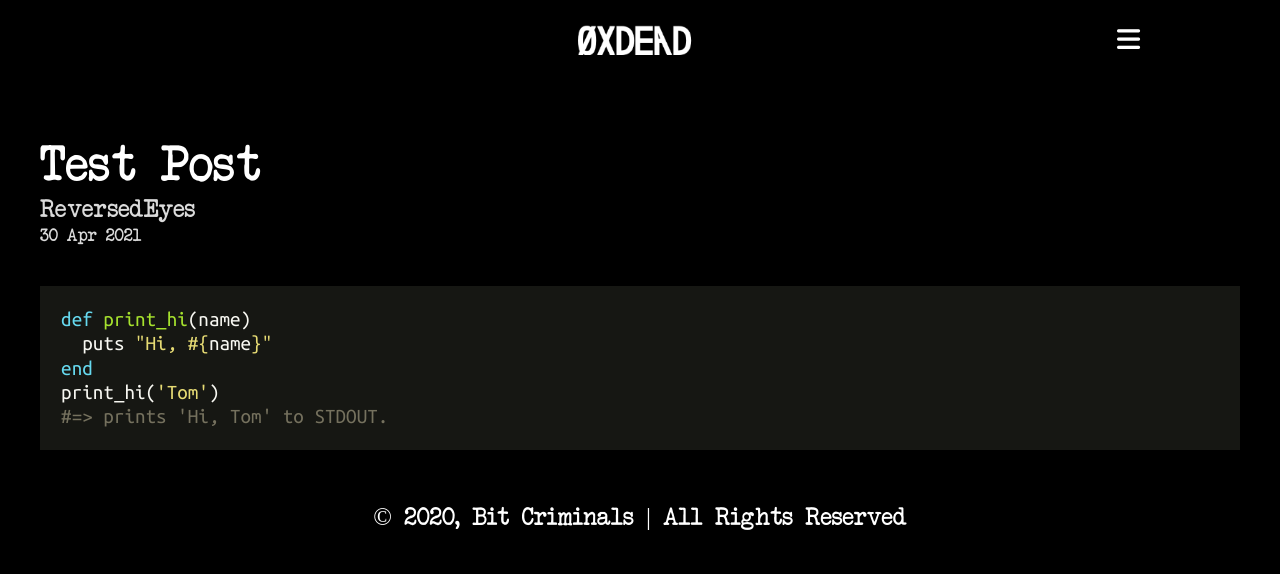
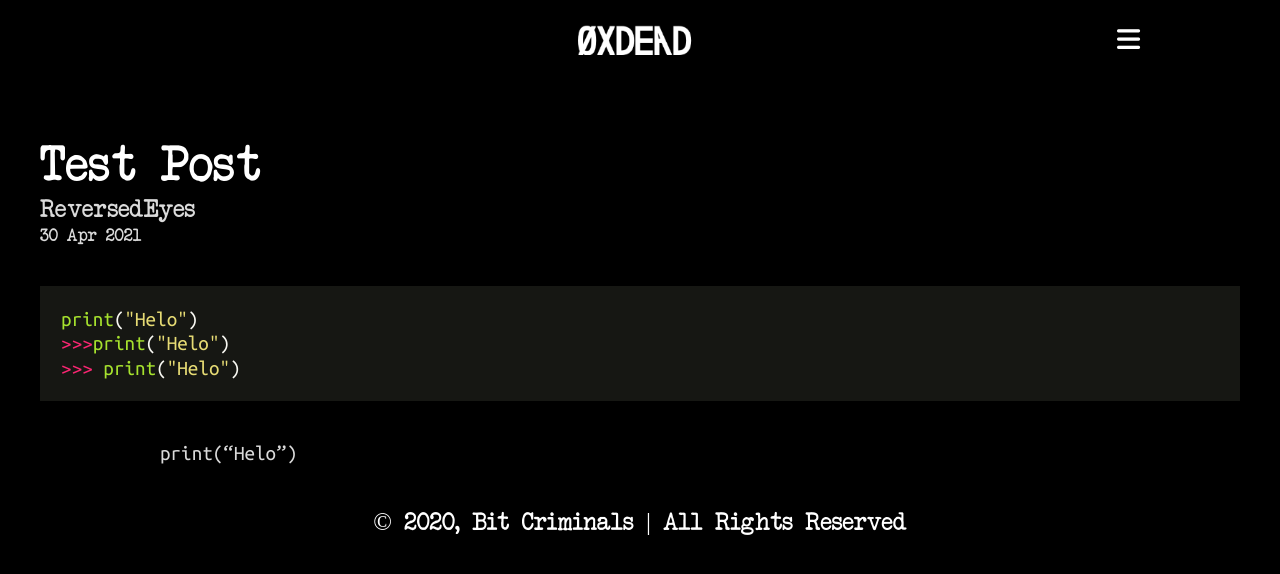
Before and after one commit to bitcriminals/bitcriminals.github.io, a Jekyll site: the page built from _posts/2021-04-30-testcode.md, in a window 1280 px wide. Shown: the top 574 px of the page. Built offline with Jekyll 4.4.1, drawn with Linux system fonts in a browser that asks for light colours; nearby versions of some CDN libraries.

Commit message:
Testing python syntax

```diff
--- a/_posts/2021-04-30-testcode.md
+++ b/_posts/2021-04-30-testcode.md
@@ -3,10 +3,9 @@ title: Test Post
 layout: post
 author: ReversedEyes
 ---
-{% highlight ruby %}
-def print_hi(name)
-  puts "Hi, #{name}"
-end
-print_hi('Tom')
-#=> prints 'Hi, Tom' to STDOUT.
+{% highlight python %}
+print("Helo")
+>>>print("Helo")
+>>> print("Helo")
 {% endhighlight %}
+>>>print("Helo")
```
